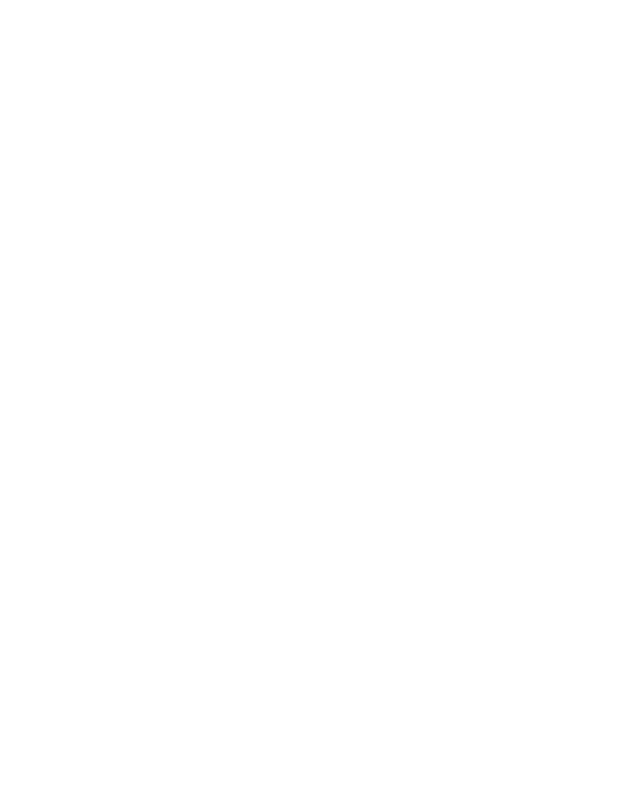
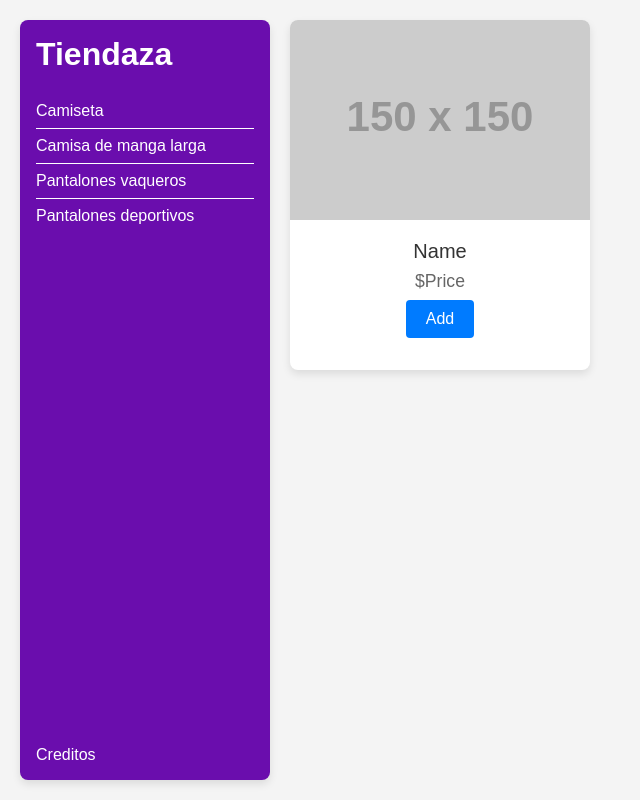
Before and after one commit to Marcelo-Mendez624/testing-2024, a plain HTML site: page index.html in a window 1280 px wide. Shown: the whole page, without its empty margins (0-640 px from the left). Drawn offline with Linux system fonts and the light colour scheme; placeholder pictures from the web are drawn by us.

Commit message:
Basic style

```diff
--- a/index.html
+++ b/index.html
@@ -7,6 +7,32 @@
     <link rel="stylesheet" href="styles/style.css">
 </head>
 <body>
+    <main>
+        <div class="Options">
+            <h1>Tiendaza</h1>
 
+            <ul>
+                <li>Camiseta</li>
+                <li>Camisa de manga larga</li>
+                <li>Pantalones vaqueros</li>
+                <li>Pantalones deportivos</li>
+            </ul>
+
+            <p>Creditos</p>
+        </div>
+
+        <div class="Shoop">
+            <div class="card">
+                <img src="https://via.placeholder.com/150" alt="Foto" class="card-img">
+                <div class="card-content">
+                    <p class="card-title">Name</p>
+                    <p class="card-price">$Price</p>
+                    <button class="card-button">Add</button>
+                </div>
+            </div>
+        </div>
+
+
+    </main>
 </body>
 </html>
--- a/styles/style.css
+++ b/styles/style.css
@@ -0,0 +1,118 @@
+body {
+    font-family: Arial, sans-serif;
+    margin: 0;
+    padding: 0;
+    background-color: #f4f4f4;
+}
+
+main {
+    display: flex;
+    justify-content: space-between;
+    padding: 20px;
+    height: 100vh; /* Asegura que main ocupe toda la altura del viewport */
+    box-sizing: border-box; /* Incluye el padding en el cálculo del ancho y alto total */
+}
+
+.Options {
+    flex: 1;
+    max-width: 250px;
+    background: #6a0dad; /* Color de fondo violeta */
+    border-radius: 8px;
+    box-shadow: 0 4px 8px rgba(0, 0, 0, 0.1);
+    padding: 16px;
+    margin-right: 20px;
+    color: #fff; /* Color del texto en blanco para contraste */
+    display: flex;
+    flex-direction: column;
+    justify-content: space-between; /* Estira el contenido para que ocupe todo el espacio */
+    box-sizing: border-box; /* Incluye el padding en el cálculo del ancho total */
+}
+
+.Options h1 {
+    margin-top: 0;
+}
+
+.Options ul {
+    list-style: none;
+    padding: 0;
+    margin: 0;
+    flex-grow: 1; /* Hace que la lista ocupe el espacio restante */
+}
+
+.Options li {
+    padding: 8px 0;
+    border-bottom: 1px solid #fff; /* Color blanco para los bordes de los ítems de la lista */
+}
+
+.Options li:last-child {
+    border-bottom: none;
+}
+
+.Options p {
+    margin: 16px 0 0;
+    font-size: 1em;
+    color: #fff; /* Color del texto en blanco para contraste */
+}
+
+.Shoop {
+    flex: 2;
+    display: flex;
+    flex-wrap: wrap;
+    gap: 20px;
+    flex-grow: 1; /* Asegura que la sección de tarjetas ocupe el espacio restante */
+    box-sizing: border-box; /* Incluye el padding en el cálculo del ancho total */
+}
+
+.card {
+    background: #fff;
+    border-radius: 8px;
+    box-shadow: 0 4px 8px rgba(0, 0, 0, 0.1);
+    overflow: hidden;
+    width: 100%; /* Asegura que la tarjeta ocupe el ancho disponible */
+    max-width: 300px; /* Tamaño máximo de la tarjeta */
+    max-height: 350px;
+    text-align: center;
+    transition: transform 0.3s ease;
+    box-sizing: border-box; /* Incluye el padding en el cálculo del ancho total */
+}
+
+.card:hover {
+    transform: scale(1.05);
+}
+
+.card-img {
+    width: 100%;
+    height: 200px;
+    object-fit: cover;
+}
+
+.card-content {
+    padding: 16px;
+}
+
+.card-title {
+    font-size: 1.25em;
+    margin: 0;
+    color: #333;
+}
+
+.card-price {
+    font-size: 1.1em;
+    color: #666;
+    margin: 8px 0;
+}
+
+.card-button {
+    background-color: #007bff;
+    border: none;
+    border-radius: 4px;
+    color: #fff;
+    padding: 10px 20px;
+    font-size: 1em;
+    cursor: pointer;
+    transition: background-color 0.3s ease;
+}
+
+.card-button:hover {
+    background-color: #0056b3;
+}
```
